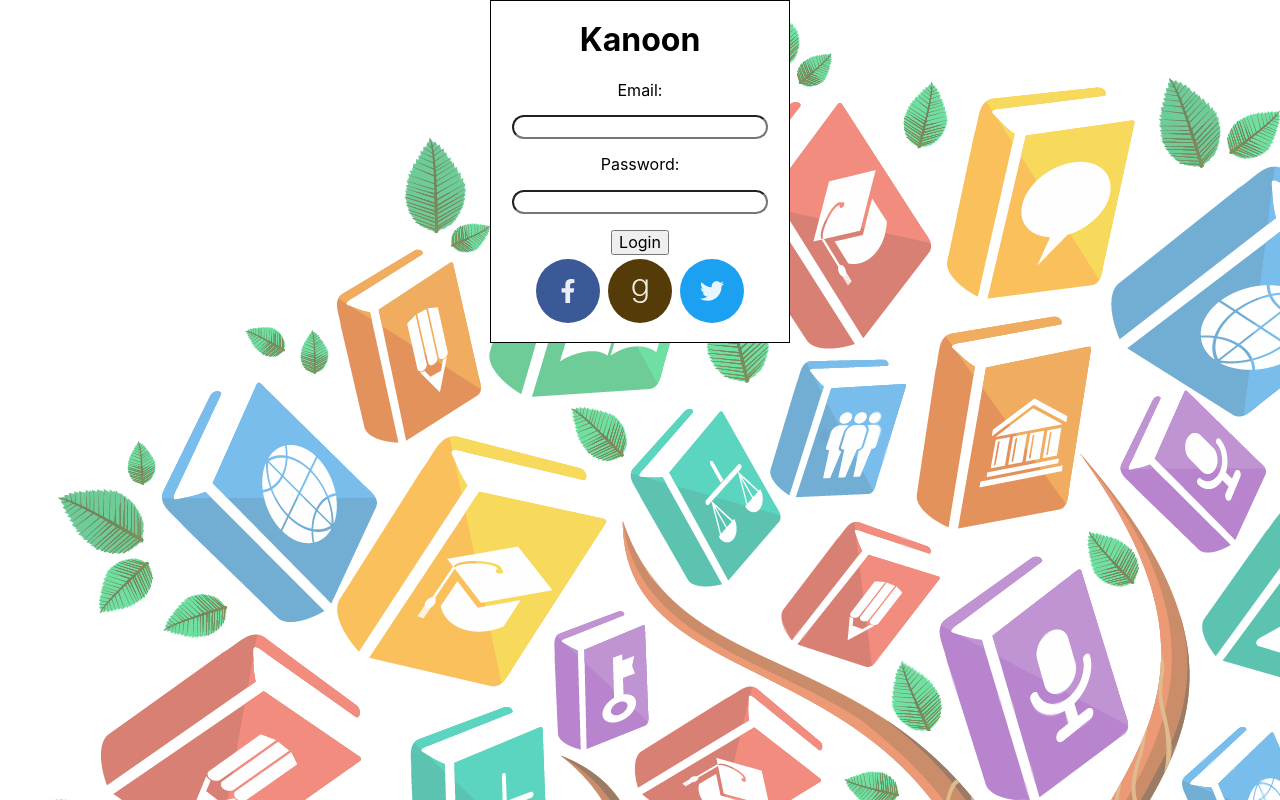
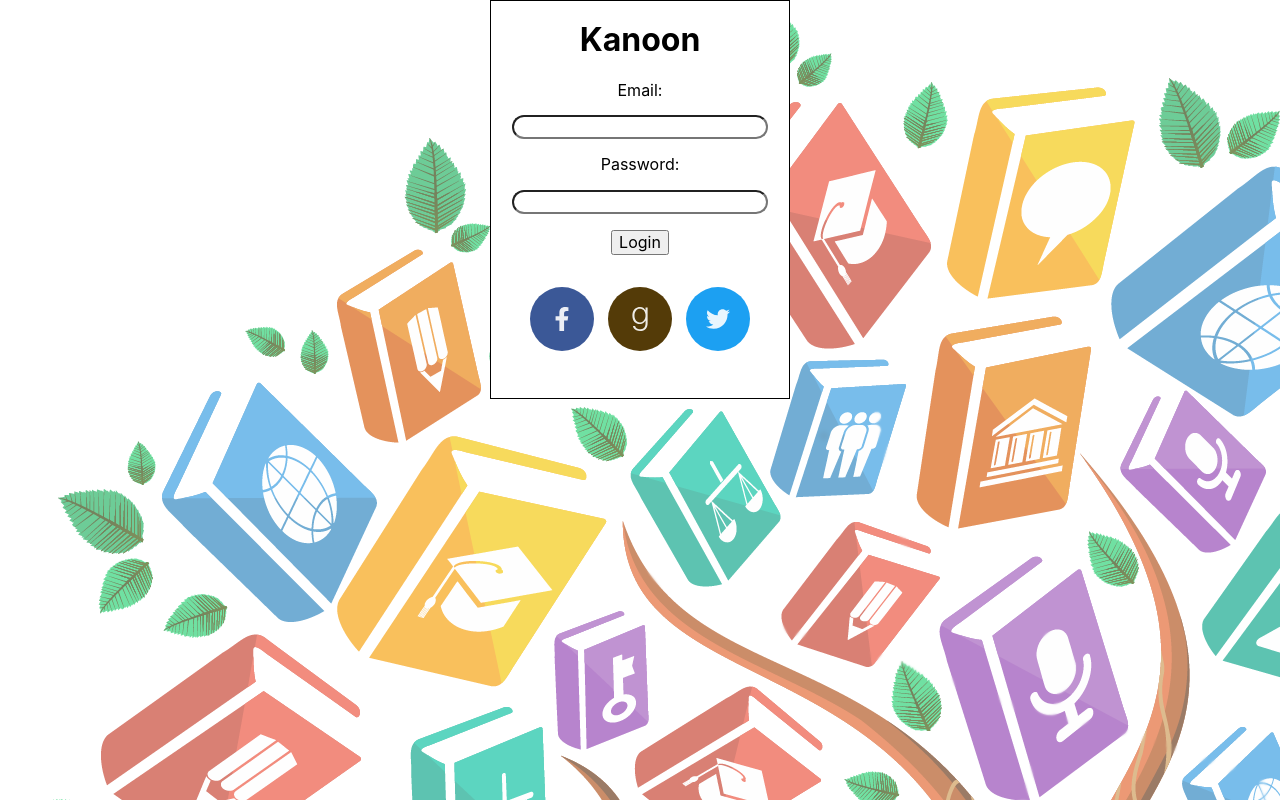
Before and after one commit to wsps10/book-emotion-analysis-app, a React (Create React App) app: page / in a window 1280 px wide. Built offline with nearby package versions, Linux system fonts and the light colour scheme.

Commit message:
justify center to around, add padding

```diff
--- a/src/components/RoundIcon.js
+++ b/src/components/RoundIcon.js
@@ -1,7 +1,7 @@
 import React from 'react';
 import { FontAwesomeIcon } from '@fortawesome/react-fontawesome';
 
-const buttonStyle = "br-100 bw0 di dib dim f6 h3 link ma1 relative ph3 pv2 w3";
+const buttonStyle = "br-100 bw0 di dib dim f6 h3 link outline-0 relative ph3 pv2 w3";
 const iconStyle = "absolute db dynamic-center left-50 top-50 f3 white-90";
 
 const RoundIcon = ({ classes, family, name, onClick, title }) => {
--- a/src/pages/LoginPage.js
+++ b/src/pages/LoginPage.js
@@ -54,7 +54,7 @@ class LoginPage extends React.Component {
                             }
                         }
                     >Login</button>
-                    <section className="flex justify-center">
+                    <section className="flex justify-around pa4">
                         <RoundIcon
                             family = "fab"
                             name = "facebook-f"
```
